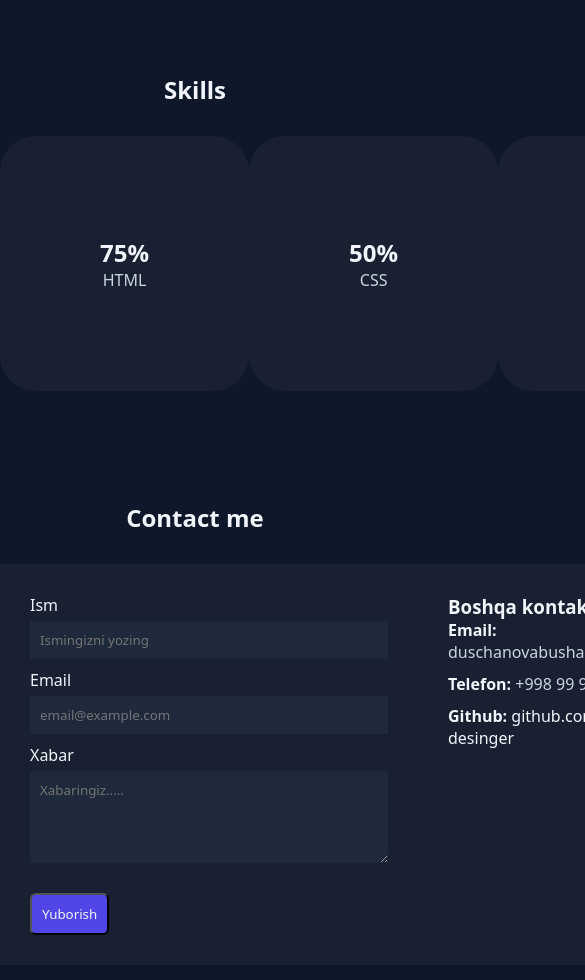
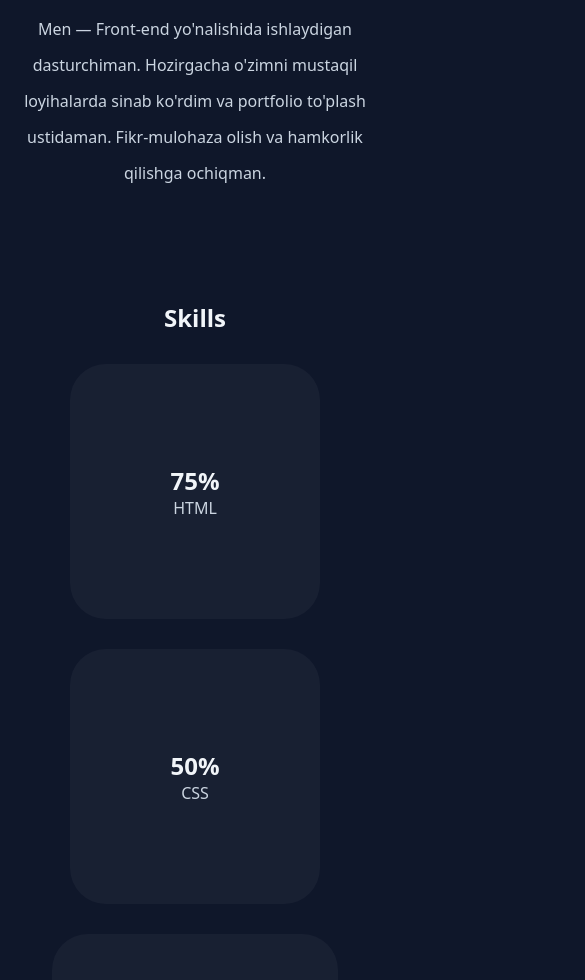
Before and after one commit to shaxa-desing/Portfoliyo, a plain HTML site: page index.html in a window 390 px wide. Shown: the part 1020-2000 px from the top of the page, 585 px wide, since content can reach past the window. Drawn offline with Linux system fonts and the light colour scheme.

Commit message:
Update portfoliyo.css

```diff
--- a/css/portfoliyo.css
+++ b/css/portfoliyo.css
@@ -341,4 +341,19 @@ textarea{
     top: 15px;
     right: 35px;
     }
+    .skills__cards{
+        display: flex;
+        flex-direction: column;
+        gap: 30px;
+    }
+    .header__cards{
+        display: flex;
+        flex-direction: column;
+        gap: 40px;
+    }
+    .contact__cards{
+        display: flex;
+        flex-direction: column;
+        gap: 30px;
+    }
 }
```
